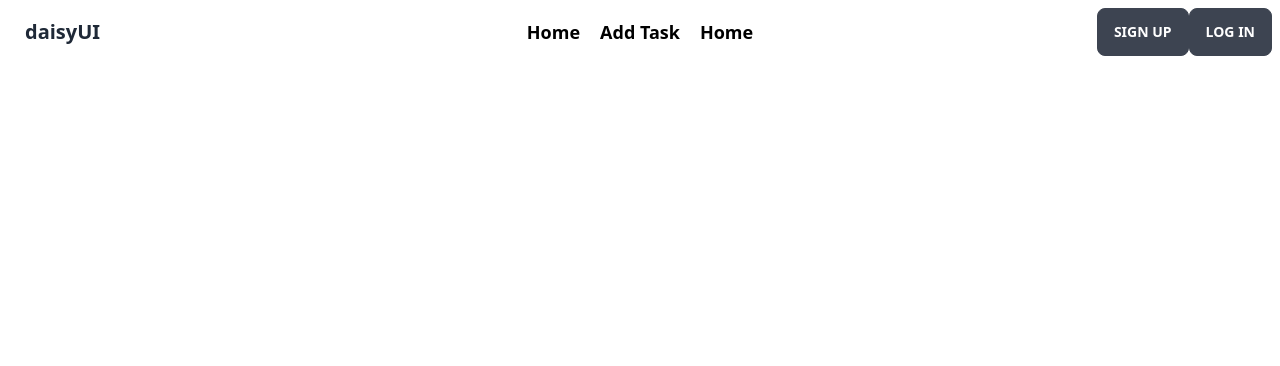
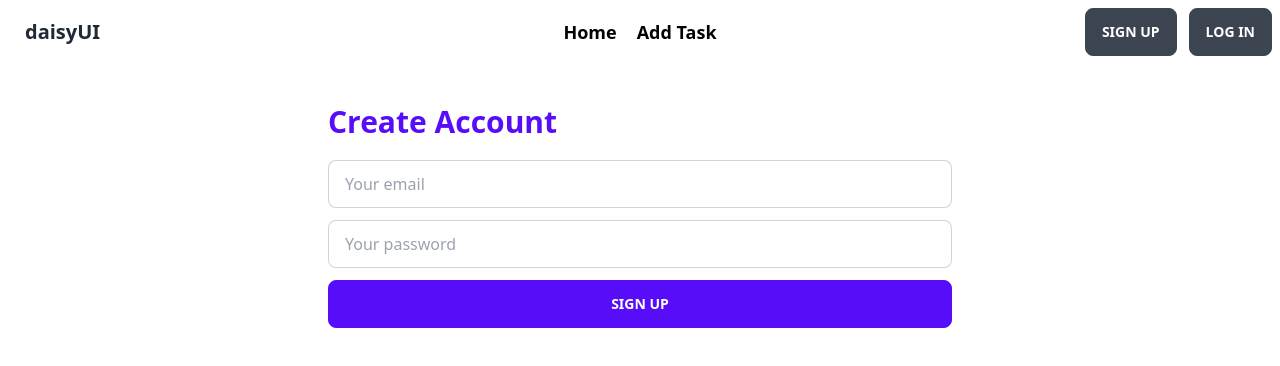
Before and after one commit to Developer-Barsha/to-do-client, a React (Create React App) app: page /signup in a window 1280 px wide. Shown: the top 366 px of the page. Built offline with nearby package versions, Linux system fonts and the light colour scheme; no server answers.

Commit message:
tasks showing accorting to user email

```diff
--- a/package.json
+++ b/package.json
@@ -7,6 +7,7 @@
     "@testing-library/react": "^13.2.0",
     "@testing-library/user-event": "^13.5.0",
     "daisyui": "^2.15.0",
+    "firebase": "^9.8.1",
     "react": "^18.1.0",
     "react-dom": "^18.1.0",
     "react-firebase-hooks": "^5.0.3",
--- a/src/App.js
+++ b/src/App.js
@@ -4,7 +4,10 @@ import Navbar from "./Components/Navbar/Navbar";
 import AddTask from "./Components/Task/AddTask";
 import Login from "./Components/Login";
 import { ToastContainer} from 'react-toastify';
-// import RequireAuth from './Shared/RequireAuth';
+import Signup from "./Components/Signup";
+import Tasks from "./Components/Task/Tasks";
+import 'react-toastify/dist/ReactToastify.min.css';
+import RequireAuth from './Shared/RequireAuth';
 
 function App() {
   return (
@@ -14,9 +17,10 @@ function App() {
       <Routes>
         <Route path="/" element={<Home/>} />
         <Route path="/home" element={<Home/>} />
-        <Route path="/addTask" element={<AddTask/>} />
-        {/* <Route path="/addTask" element={<RequireAuth><AddTask/></RequireAuth>} /> */}
+        <Route path="/addTask" element={<RequireAuth><AddTask/></RequireAuth>} />
+        <Route path="/tasks" element={<RequireAuth><Tasks/></RequireAuth>} />
         <Route path="/login" element={<Login/>} />
+        <Route path="/signup" element={<Signup/>} />
 
       </Routes>
     </div>
--- a/src/Components/Home/Home.js
+++ b/src/Components/Home/Home.js
@@ -1,9 +1,19 @@
 import React from 'react';
+import { useNavigate } from 'react-router-dom';
 
 const Home = () => {
+    const navigate = useNavigate();
+
     return (
-        <div>
-            <h1>This is home</h1>
+        <div className="hero min-h-screen bg-base-200 px-4">
+            <div className="hero-content flex-col lg:flex-row gap-5">
+                <img src="https://media.istockphoto.com/vectors/businesswoman-checklist-successful-woman-checking-task-success-vector-id1136652082?k=20&m=1136652082&s=612x612&w=0&h=2mPuwBMV5eMKkJnqDYoH6Vq7uhBtJmvzUFJ1bkWrkCk=" className="lg:w-1/2 w-full rounded-lg shadow-2xl" alt=''/>
+                <div>
+                    <h1 className="text-5xl font-bold">Manage Tasks Easily!</h1>
+                    <p className="py-6">Provident cupiditate voluptatem et in. Quaerat fugiat ut assumenda excepturi exercitationem quasi. In deleniti eaque aut repudiandae et a id nisi.</p>
+                    <button onClick={()=>navigate('/login')} className="btn btn-primary">Get Started</button>
+                </div>
+            </div>
         </div>
     );
 };
--- a/src/Components/Login.js
+++ b/src/Components/Login.js
@@ -1,36 +1,43 @@
-import React from 'react';
+import React, {useEffect} from 'react';
+import { useSignInWithEmailAndPassword } from 'react-firebase-hooks/auth';
+import { useNavigate, useLocation } from "react-router-dom";
+import { toast } from 'react-toastify';
+import auth from '../firebase.init';
+import Loader from '../Shared/Loader';
 
 const Login = () => {
-    const handleLogin=e=>{
+    const navigate = useNavigate();
+    const [signInWithEmailAndPassword,user,loading,error ] = useSignInWithEmailAndPassword(auth);
+    const location = useLocation();
+    const from = location?.state?.from?.pathname || '/';
+
+    useEffect(() => {
+        if (user) {
+            toast.success('Logged In!')
+            navigate(from , {replace:true});
+        }
+        if (loading) {
+            <Loader />
+        }
+    }, [user, loading, navigate])
+
+    const handleLogin = e => {
+        e.preventDefault();
         const email = e.target.email.value;
         const password = e.target.password.value;
-        console.log(email, password)
+        console.log(email, password);
+        signInWithEmailAndPassword(email, password);
     }
 
     return (
-        <div class="card flex-shrink-0 w-full max-w-sm shadow-2xl bg-base-100 mx-auto my-5">
-            <div class="card-body">
-                <form onSubmit={()=>handleLogin()}>
-                    <div class="form-control">
-                        <label class="label">
-                            <span class="label-text">Email</span>
-                        </label>
-                        <input type="email" name='email' placeholder="email" class="input input-bordered" />
-                    </div>
-                    <div class="form-control">
-                        <label class="label">
-                            <span class="label-text">Password</span>
-                        </label>
-                        <input type="password" name='password' placeholder="password" class="input input-bordered" />
-                        {/* <label class="label">
-                        <a href="#" class="label-text-alt link link-hover">Forgot password?</a>
-                    </label> */}
-                    </div>
-                    <div class="form-control mt-6">
-                        <button class="btn btn-primary">Login</button>
-                    </div>
-                </form>
-            </div>
+        <div className='my-4'>
+            <form onSubmit={handleLogin} className='p-2 flex flex-col gap-3 lg:w-1/2 w-full mx-auto'>
+                <h1 className="text-3xl text-primary font-bold pb-2 pt-4">Please Login</h1>
+                <input type="email" name='email' placeholder='Your email' className='input input-bordered w-full' />
+                <input type="password" name='password' placeholder='Your password' className='input input-bordered w-full' />
+                {error && error}
+                <input type="submit" className='btn btn-primary' value="Log In" />
+            </form>
         </div>
     );
 };
--- a/src/Components/Navbar/Navbar.js
+++ b/src/Components/Navbar/Navbar.js
@@ -1,11 +1,18 @@
+import { signOut } from 'firebase/auth';
 import React from 'react';
+import { useAuthState } from 'react-firebase-hooks/auth';
+import { useNavigate } from 'react-router-dom';
+import auth from '../../firebase.init';
 import CustomLink from '../../Shared/CustomLink';
 
 const Navbar = () => {
+    const navigate = useNavigate();
+    const [user] = useAuthState(auth);
+
     const menu = <>
         <CustomLink to={'/'}>Home</CustomLink>
         <CustomLink to={'/addTask'}>Add Task</CustomLink>
-        <CustomLink to={'/home'}>Home</CustomLink>
+        {user && <CustomLink to={'/tasks'}>Tasks</CustomLink>}
     </>;
 
     return (
@@ -15,7 +22,7 @@ const Navbar = () => {
                     <label tabIndex="0" className="btn btn-ghost lg:hidden">
                         <svg xmlns="http://www.w3.org/2000/svg" className="h-5 w-5" fill="none" viewBox="0 0 24 24" stroke="currentColor"><path strokeLinecap="round" strokeLinejoin="round" strokeWidth="2" d="M4 6h16M4 12h8m-8 6h16" /></svg>
                     </label>
-                    <ul tabIndex="0" className="menu menu-compact dropdown-content mt-3 p-2 shadow bg-base-100 rounded-box w-52">
+                    <ul tabIndex="0" className="menu menu-compact dropdown-content mt-3 p-2 shadow bg-base-100 rounded-box w-52 gap-5">
                         {menu}
                     </ul>
                 </div>
@@ -26,9 +33,12 @@ const Navbar = () => {
                     {menu}
                 </ul>
             </div>
-            <div className="navbar-end">
-                <a className="btn">Sign Up</a>
-                <a className="btn">Log In</a>
+            <div className="navbar-end gap-3">
+                <button onClick={()=>navigate('/signup')} className="btn">Sign Up</button>
+                {user ?
+                <button onClick={()=>signOut(auth)} className="btn btn-primary">Sign Out</button> :
+                <button onClick={()=>navigate('/login')} className="btn">Log In</button>
+                }
             </div>
         </div>
     );
--- a/src/Components/Signup.js
+++ b/src/Components/Signup.js
@@ -1,9 +1,42 @@
-import React from 'react';
+import React, { useEffect } from 'react';
+import { useCreateUserWithEmailAndPassword } from 'react-firebase-hooks/auth';
+import { toast } from 'react-toastify';
+import Loader from './../Shared/Loader';
+import auth from './../firebase.init';
+import { useNavigate } from 'react-router-dom';
 
 const Signup = () => {
+    const navigate = useNavigate();
+    const [createUserWithEmailAndPassword, user, loading, error] = useCreateUserWithEmailAndPassword(auth);
+
+    useEffect(() => {
+        if (user) {
+            toast.success('Account created!');
+            return navigate('/');
+        }
+        if (loading) {
+            return <Loader />
+        }
+    }, [user, loading, navigate])
+
+    const handleSignup = e => {
+        e.preventDefault();
+        const email = e.target.email.value;
+        const password = e.target.password.value;
+        createUserWithEmailAndPassword(email, password);
+    }
+
+
+
     return (
-        <div>
-
+        <div className='my-4'>
+            <form onSubmit={handleSignup} className='p-2 flex flex-col gap-3 lg:w-1/2 w-full mx-auto'>
+                <h1 className="text-3xl text-primary font-bold pb-2 pt-4">Create Account</h1>
+                <input type="email" name='email' placeholder='Your email' className='input input-bordered w-full' />
+                <input type="password" name='password' placeholder='Your password' className='input input-bordered w-full' />
+                {error && <p className='text-error'>{error}</p>}
+                <input type="submit" className='btn btn-primary' value="Sign Up" />
+            </form>
         </div>
     );
 };
--- /dev/null
+++ b/src/Components/Task/Tasks.js
@@ -0,0 +1,27 @@
+import React, { useState, useEffect } from 'react';
+import { useAuthState } from 'react-firebase-hooks/auth';
+import auth from '../../firebase.init';
+import Task from './Task';
+
+const Tasks = () => {
+    const [tasks, setTasks] = useState([]);
+    const [user] = useAuthState(auth);
+    useEffect(() => {
+        fetch(`http://localhost:5000/tasks/${user.email}`)
+            .then(res => res.json())
+            .then(data =>{
+                setTasks(data);
+            })
+    }, [tasks, user]);
+
+    return (
+        <section>
+            <h1 className='text-2xl font-bold text-primary pt-5 pb-3'>Your Tasks</h1>
+            <div className='grid lg:grid-cols-3 mg:grid-cols-2 grid-cols-1 gap-3 px-4'>
+            { tasks.length>0 && tasks.map(task=><Task key={task._id} task={task}></Task>)}
+        </div>
+        </section>
+    );
+};
+
+export default Tasks;
--- a/src/Shared/Loader.js
+++ b/src/Shared/Loader.js
@@ -3,7 +3,7 @@ import React from 'react';
 const Loader = () => {
     return (
         <div className='flex justify-center items-center'>
-            <img src="https://cdn.dribbble.com/users/1415337/screenshots/8053026/media/103f66972cf041738948be85dc16c2e7.gif" className='lg:w-1/2 w-full' alt="" />
+            <img src="https://cdn.dribbble.com/users/1415337/screenshots/8053026/media/103f66972cf041738948be85dc16c2e7.gif" className='lg:w-2/5 w-3/5' alt="" />
         </div>
     );
 };
--- a/src/Shared/RequireAuth.js
+++ b/src/Shared/RequireAuth.js
@@ -1,10 +1,18 @@
 import { Navigate, useLocation } from "react-router-dom";
+import {useAuthState} from 'react-firebase-hooks/auth';
+import auth from './../firebase.init';
+import Loader from "./Loader";
 
 const RequireAuth = ({children}) => {
-    const user = false;
+    const [user, loading] = useAuthState(auth);
     const location = useLocation();
+
+    if(loading){
+        return <Loader/>
+    }
+
     if(!user){
-        <Navigate to={'/login'} state={{from : location}} replace/>
+        return <Navigate to={'/login'} state={{from : location}} replace/>
     }
 
     return children;
--- /dev/null
+++ b/src/firebase.init.js
@@ -0,0 +1,21 @@
+// Import the functions you need from the SDKs you need
+import { initializeApp } from "firebase/app";
+import {getAuth} from 'firebase/auth';
+// TODO: Add SDKs for Firebase products that you want to use
+// https://firebase.google.com/docs/web/setup#available-libraries
+
+// Your web app's Firebase configuration
+const firebaseConfig = {
+  apiKey: "AIzaSyBN8S7gNFBQhVaD5QcLqANZ-hyYQNkX6rg",
+  authDomain: "todo-app-38d80.firebaseapp.com",
+  projectId: "todo-app-38d80",
+  storageBucket: "todo-app-38d80.appspot.com",
+  messagingSenderId: "113178329838",
+  appId: "1:113178329838:web:922c94aece16c59017a9ff"
+};
+
+// Initialize Firebase
+const app = initializeApp(firebaseConfig);
+const auth = getAuth(app);
+
+export default auth;
```
Also changed, not shown: src/Components/Task/AddTask.js (+13 -3 lines), src/Components/Task/Task.js (added, +26 -0 lines), 1 other file (tests, documents, lock files or other folders).
